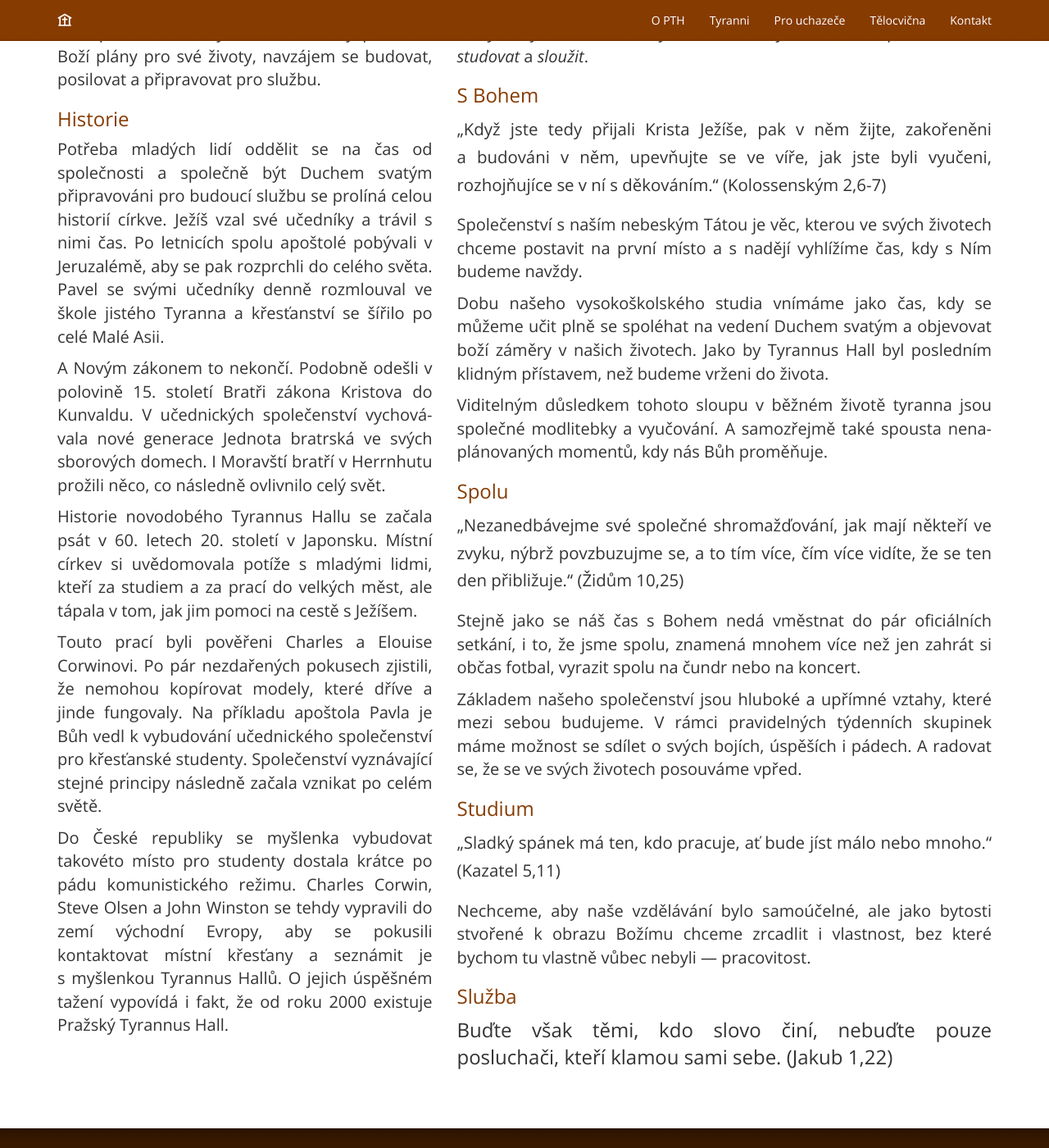
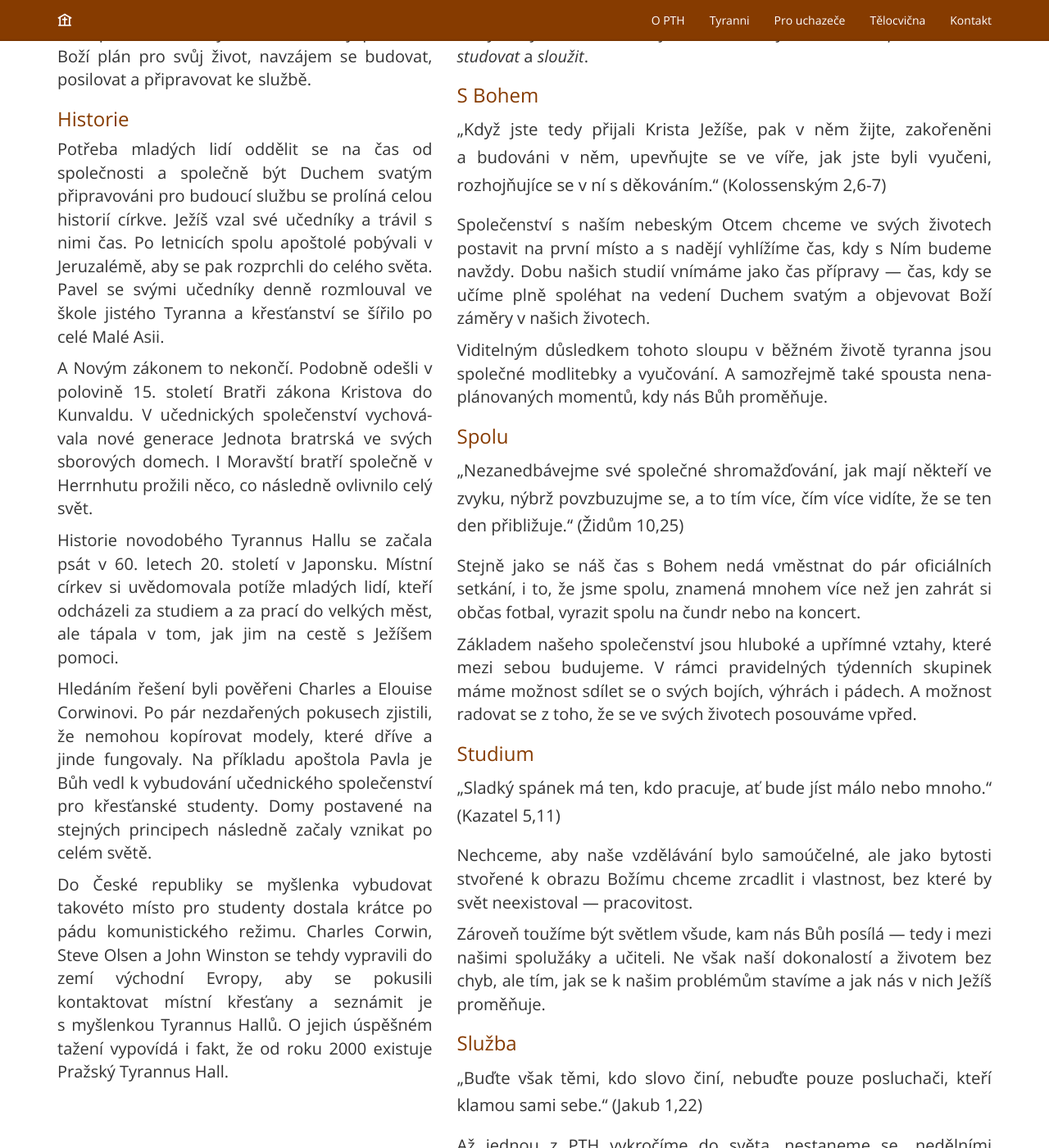
Before and after one commit to vojtha/pth-cz.net, a Jekyll site: the page built from pages/o-pth.html, in a window 1280 px wide and 1400 px high, scrolled down 406 px. Shown: the whole window at 82% size. Built offline with Jekyll 4.4.1, drawn with Linux system fonts in a browser that asks for light colours; nearby versions of some CDN libraries; some web fonts are replaced; some of the changed text lies outside the part shown.

Commit message:
Doladeni stranky o PTH

```diff
--- a/_config.yml
+++ b/_config.yml
@@ -25,6 +25,7 @@
   -
     scope:
       path: "pages"
+      type: "pages"
     values:
       layout: "page"
   -
--- a/pages/o-pth.html
+++ b/pages/o-pth.html
@@ -14,7 +14,7 @@
     <div class="col-sm-12">
       <p class="lead">
         „Když se však někteří zatvrzovali a nechtěli se dát přesvědčit, ba přede všemi tu Cestu tupili,
-        Pavel od nich odstoupil, oddělil učedníky a denně rozmlouval ve škole Tyranna. To trvalo dva roky,
+        Pavel od nich odstoupil, oddělil učedníky a&nbsp;denně rozmlouval ve škole Tyranna. To trvalo dva roky,
         takže všichni uslyšeli Pánovo slovo.“ (Skutky 19,9-10)
       </p>
     </div>
@@ -26,10 +26,10 @@
       <h2>Vize</h2>
 
       <p>
-        Tyrannus Hall je spole&shy;čen&shy;stvím mladých mužů,
+        Tyrannus Hall je spole&shy;čen&shy;ství mladých mužů,
         kteří při studiu na vysoké škole chtějí po&shy;zná&shy;vat
-        Boží plány pro své životy, navzájem se budovat, posi&shy;lo&shy;vat
-        a&nbsp;připravovat pro službu.
+        Boží plán pro svůj život, navzájem se budovat, posi&shy;lo&shy;vat
+        a&nbsp;připravovat ke službě.
       </p>
 
       <h3>Historie</h3>
@@ -45,21 +45,21 @@
       <p>
         A Novým zákonem to nekončí. Podobně odešli v polovině 15. století Bratři zákona Kristova do
         Kunvaldu. V&nbsp;učednických společenství vycho&shy;vá&shy;vala nové generace Jednota bratrská
-        ve svých sborových domech. I&nbsp;Moravští bratří v Herrnhutu prožili něco, co následně
+        ve svých sborových domech. I&nbsp;Moravští bratří společně v Herrnhutu prožili něco, co následně
         ovlivnilo celý svět.
       </p>
 
       <p>
         Historie novodobého Tyrannus Hallu se začala psát v 60. letech 20. století v&nbsp;Japonsku.
-        Místní církev si uvědo&shy;mo&shy;vala potíže s mladými lidmi, kteří za studiem a za prací do velkých měst, ale
-        tápala v tom, jak jim pomoci na cestě s Ježíšem.
+        Místní církev si uvědo&shy;mo&shy;vala potíže mladých lidí, kteří odcházeli za studiem a za prací do velkých měst, ale
+        tápala v tom, jak jim na cestě s Ježíšem pomoci.
       </p>
 
       <p>
-        Touto prací byli pověřeni Charles a&nbsp;Elouise Corwinovi. Po pár nezda&shy;řených pokusech zjistili, že
+        Hledáním řešení byli pověřeni Charles a&nbsp;Elouise Corwinovi. Po pár nezda&shy;řených pokusech zjistili, že
         nemohou kopírovat modely, které dříve a jinde fungovaly. Na příkladu apoštola Pavla je Bůh vedl
-        k&nbsp;vybu&shy;do&shy;vání učednického spole&shy;čen&shy;ství pro křesťanské studenty. Společenství vyznávající
-        stejné principy následně začala vznikat po celém světě.
+        k&nbsp;vybu&shy;do&shy;vání učednického spole&shy;čen&shy;ství pro křesťanské studenty. Domy postavené
+        na stejných principech následně začaly vznikat po celém světě.
       </p>
 
       <p>
@@ -95,19 +95,15 @@
       </p>
 
       <p>
-        Společenství s naším nebeským Tátou je věc,
-        kterou ve svých životech chce&shy;me postavit
+        Společenství s naším nebeským Otcem chceme
+        ve svých životech postavit
         na první místo a&nbsp;s&nbsp;na&shy;dějí
         vy&shy;hlí&shy;ží&shy;me čas, kdy s Ním budeme navždy.
+        Dobu našich studií vnímáme jako čas přípravy — čas,
+        kdy se učíme plně spoléhat na vedení Duchem svatým
+        a objevovat Boží záměry v&nbsp;našich životech.
       </p>
 
-      <p>
-        Dobu našeho vysokoškolského studia vnímáme jako čas,
-        kdy se můžeme učit plně se spoléhat na vedení Duchem
-        svatým a objevovat boží záměry v našich životech.
-        Jako by Tyrannus Hall byl posledním klidným
-        přístavem, než budeme vrženi do života.
-      </p>
 
       <p>Viditelným důsledkem tohoto sloupu v&nbsp;běžném
         životě tyranna jsou společné modlitebky a vyučování.
@@ -139,8 +135,8 @@
       <p>
         Základem našeho společenství jsou hluboké a upřímné vztahy,
         které mezi sebou budujeme. V rámci pravi&shy;del&shy;ných
-        týdenních skupinek máme možnost se sdílet o svých bojích,
-        úspěších i pádech. A radovat se, že se ve svých
+        týdenních skupinek máme možnost sdílet se o svých bojích,
+        výhrách i pádech. A možnost radovat se z toho, že se ve svých
         životech posouváme vpřed.
       </p>
 
@@ -160,15 +156,36 @@
       <p>
         Nechceme, aby naše vzdělávání bylo samoúčelné,
         ale jako bytosti stvořené k obrazu Božímu
-        chceme zrcadlit i vlastnost, bez které bychom
-        tu vlastně vůbec nebyli — pracovitost.
+        chceme zrcadlit i vlastnost, bez které by svět neexistoval
+        — pracovitost.
+      </p>
+
+      <p>
+        Zároveň toužíme být světlem všude, kam nás Bůh posílá
+        — tedy i mezi našimi spolužáky a učiteli. Ne však naší
+        dokonalostí a životem bez chyb, ale tím, jak se k našim
+        problémům stavíme a jak nás v nich Ježíš proměňuje.
       </p>
 
 
       <h3>Služba</h3>
 
       <p class="lead">
-        Buďte však těmi, kdo slovo činí, nebuďte pouze posluchači, kteří klamou sami sebe. (Jakub 1,22)
+        <small>
+          „Buďte však těmi, kdo slovo činí, nebuďte pouze posluchači, kteří klamou sami sebe.“
+          (Jakub 1,22)
+        </small>
+      </p>
+
+      <p>
+        Až jednou z PTH vykročíme do světa, nestaneme se „nedělními křesťany“.
+        Chceme žít radikální život toho, který nás proměnil od základů.</p>
+
+      <p>
+        A tak ať nás čas zavane kamkoli, ať budeme sedět v kancelářích nebo řídit
+        podniky, ať budeme učit nebo hájit pravdu u soudů, ať budeme dělat práci sebelepší,
+        ať budeme dělat práci nejpodřadnější, chceme být v první řadě občané nebeského království,
+        kteří si nenechávají pro sebe tu radostnou zprávu, kterou přijali.
       </p>
 
 
```
